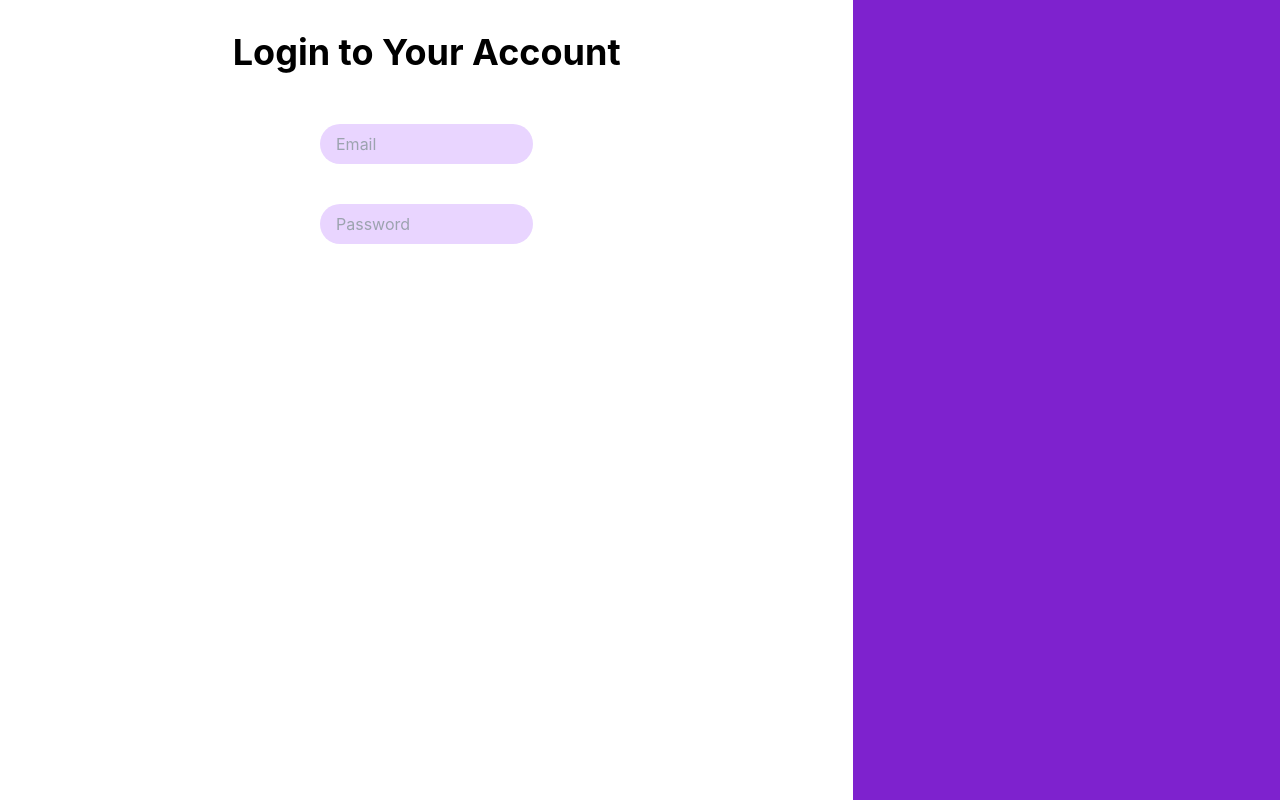
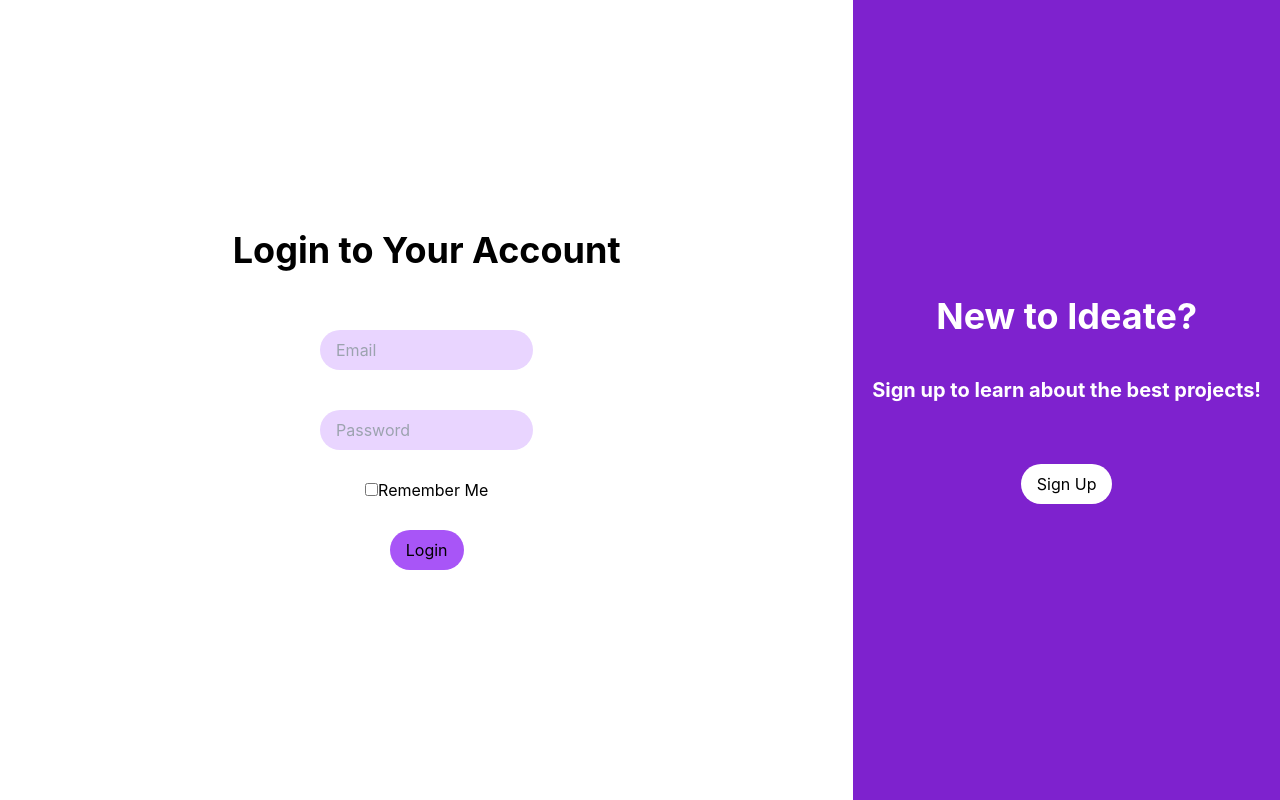
Before and after one commit to peterjhyoon/ideate, a React (Create React App) app in the folder client/: page / in a window 1280 px wide. Built offline with nearby package versions, Linux system fonts and the light colour scheme.

Commit message:
latest update

```diff
--- /dev/null
+++ b/client/src/components/user/AccButtons.jsx
@@ -0,0 +1,11 @@
+function AccButton( { buttonName, styleConfig } ){
+    let typeCheckedConfig = String(styleConfig);
+    const buttonClassConfig = `${typeCheckedConfig} rounded-3xl min-w-4 mx-auto py-2 px-4 mt-5`;
+    return (
+        <button className={buttonClassConfig}>
+            {buttonName}
+        </button>
+    )
+}
+
+export default AccButton;
--- a/client/src/components/user/CreateAcc.jsx
+++ b/client/src/components/user/CreateAcc.jsx
@@ -1,9 +1,16 @@
 // Would lead to Signup Page
+import AccButton from "./AccButtons";
 
 function CreateAcc() {
     return (
-        <>
-        </>
+        <div className="bg-purple-700 container mx-auto text-center text-white flex flex-col justify-center h-screen">
+            <h1 className="mb-10 text-4xl font-bold">New to Ideate?</h1>
+            <p className="border-5 font-bold text-xl mb-10">Sign up to learn about the  best projects!</p>
+            <AccButton
+                buttonName={"Sign Up"}
+                styleConfig={"bg-white text-black hover:bg-purple-300"}
+            />
+        </div>
     )
 }
 
--- a/client/src/components/user/Login.jsx
+++ b/client/src/components/user/Login.jsx
@@ -1,15 +1,26 @@
 import LoginInput from "../ui/LoginInput";
+import AccButton from "./AccButtons";
 
 function Login() {
     return (
-        <div className="container mx-auto text-center">
-            <h1 className="text-4xl py-8 font-bold mx-auto">Login to Your Account</h1>
+        <div className="container mx-auto text-center flex flex-col justify-center h-screen">
+            <h1 className="text-4xl pb-10 font-bold mx-auto">Login to Your Account</h1>
             <LoginInput id="username"
                 input_placeholder={"Email"}
             />
             <LoginInput id="password"
                 input_placeholder={"Password"}
             />
+            <div className="py-2" id="remember-me">
+                <label htmlFor="">
+                    <input type="checkbox" name="" id="" />
+                    Remember Me
+                </label>
+            </div>
+            <AccButton
+                buttonName={"Login"}
+                styleConfig={"bg-purple-500 hover:bg-purple-300"}
+            />
         </div>
     )
 }
--- a/client/src/pages/Accounts.jsx
+++ b/client/src/pages/Accounts.jsx
@@ -1,14 +1,15 @@
+import { Link } from 'react-router-dom';
 import Login from "../components/user/Login";
 import CreateAcc from "../components/user/CreateAcc";
 
 function Accounts() {
     return (
-        <div className="flex w-full h-screen">
-            <div className="w-2/3" id="login-comp">
+        <div className="flex flex-col lg:flex-row lg:h-screen w-full h-screen">
+            <div className="lg:w-2/3 lg:h-screen w-full" id="login-comp">
                 <Login />
             </div>
-            <div className="w-1/3 bg-purple-700 text-white" id="create-acc-comp">
-                {/* add createacc comp here */}
+            <div className="lg:w-1/3 w-full h-screen" id="create-acc-comp">
+                <CreateAcc />
             </div>
         </div>
     )
```
Also changed, not shown: client/src/pages/Home.jsx (+7 -0 lines).
